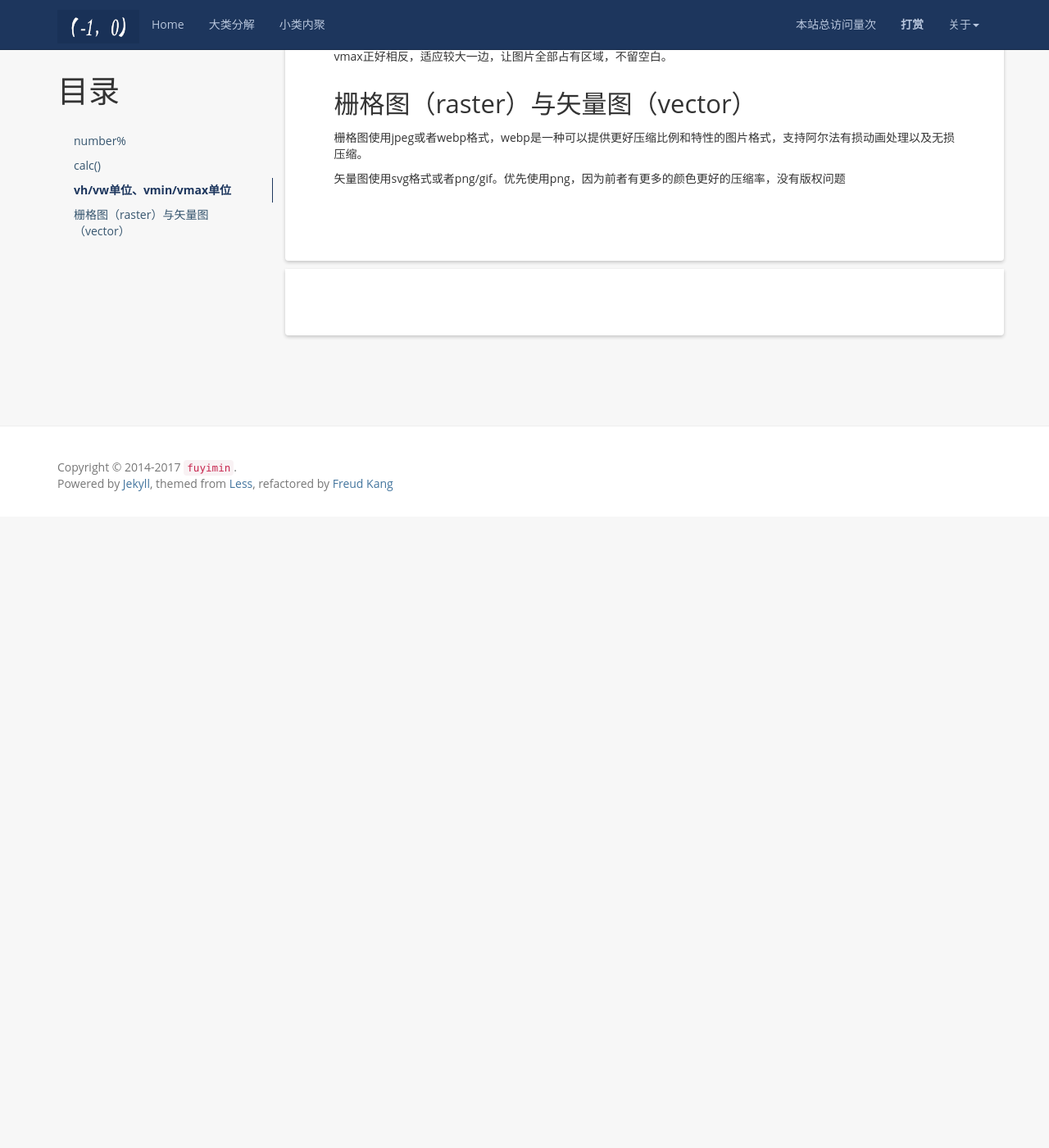
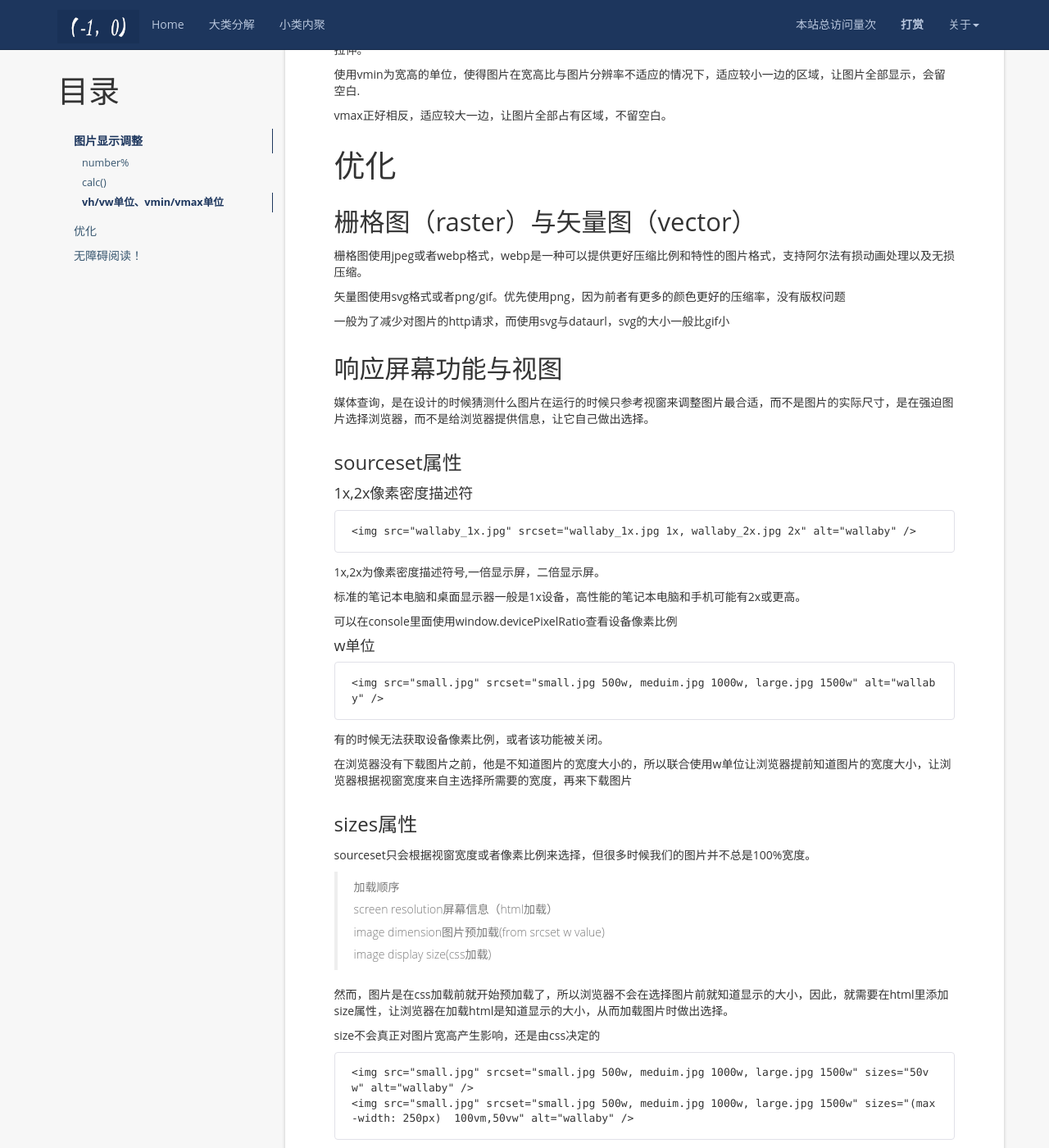
Before and after one commit to aimiy/aimiy.github.io, a Jekyll site: the page built from _posts/notes/css/2017-09-21-响应式图片.md, in a window 1280 px wide and 1400 px high, scrolled down 1177 px. Shown: the whole window at 82% size. Built offline with Jekyll 4.4.1, drawn with Linux system fonts in a browser that asks for light colours; nearby versions of some CDN libraries; comment, search, counter and statistics services are not loaded; before the commit the page ends 1807 px from its top, so only the background shows below that; some of the changed text lies outside the part shown.

Commit message:
Update 2017-09-21-响应式图片.md

````diff
--- a/_posts/notes/css/2017-09-21-响应式图片.md
+++ b/_posts/notes/css/2017-09-21-响应式图片.md
@@ -10,6 +10,7 @@ tag: 响应式
 {:toc}
 
 
+# 图片显示调整
 ## number%
 一般情况下使用百分比设置相对大小即可
 ## calc()
@@ -42,7 +43,57 @@ vh/vw是视图高度/宽度的缩写,一个vh/vw单位对应的是1%的视图高
 
 vmax正好相反，适应较大一边，让图片全部占有区域，不留空白。
 
+# 优化
 ## 栅格图（raster）与矢量图（vector）
 栅格图使用jpeg或者webp格式，webp是一种可以提供更好压缩比例和特性的图片格式，支持阿尔法有损动画处理以及无损压缩。
 
 矢量图使用svg格式或者png/gif。优先使用png，因为前者有更多的颜色更好的压缩率，没有版权问题
+
+一般为了减少对图片的http请求，而使用svg与dataurl，svg的大小一般比gif小
+
+## 响应屏幕功能与视图
+媒体查询，是在设计的时候猜测什么图片在运行的时候只参考视窗来调整图片最合适，而不是图片的实际尺寸，是在强迫图片选择浏览器，而不是给浏览器提供信息，让它自己做出选择。
+### sourceset属性
+#### 1x,2x像素密度描述符
+```
+<img src="wallaby_1x.jpg" srcset="wallaby_1x.jpg 1x, wallaby_2x.jpg 2x" alt="wallaby" />
+```
+1x,2x为像素密度描述符号,一倍显示屏，二倍显示屏。
+
+标准的笔记本电脑和桌面显示器一般是1x设备，高性能的笔记本电脑和手机可能有2x或更高。
+
+可以在console里面使用window.devicePixelRatio查看设备像素比例
+
+#### w单位
+```
+<img src="small.jpg" srcset="small.jpg 500w, meduim.jpg 1000w, large.jpg 1500w" alt="wallaby" />
+```
+有的时候无法获取设备像素比例，或者该功能被关闭。
+
+在浏览器没有下载图片之前，他是不知道图片的宽度大小的，所以联合使用w单位让浏览器提前知道图片的宽度大小，让浏览器根据视窗宽度来自主选择所需要的宽度，再来下载图片
+
+### sizes属性
+sourceset只会根据视窗宽度或者像素比例来选择，但很多时候我们的图片并不总是100%宽度。
+
+> 加载顺序
+>
+> screen resolution屏幕信息（html加载）
+>
+>image dimension图片预加载(from srcset w value)
+>
+>image display size(css加载)
+>
+
+然而，图片是在css加载前就开始预加载了，所以浏览器不会在选择图片前就知道显示的大小，因此，就需要在html里添加size属性，让浏览器在加载html是知道显示的大小，从而加载图片时做出选择。
+
+size不会真正对图片宽高产生影响，还是由css决定的
+```
+<img src="small.jpg" srcset="small.jpg 500w, meduim.jpg 1000w, large.jpg 1500w" sizes="50vw" alt="wallaby" />
+<img src="small.jpg" srcset="small.jpg 500w, meduim.jpg 1000w, large.jpg 1500w" sizes="(max-width: 250px)  100vm,50vw" alt="wallaby" />
+```
+
+##picture标签source标签
+source提供可选择资源，从上往下查询，若不支持picture标签，在最后添加img元素
+
+# 无障碍阅读！
+用好alt属性！
````
